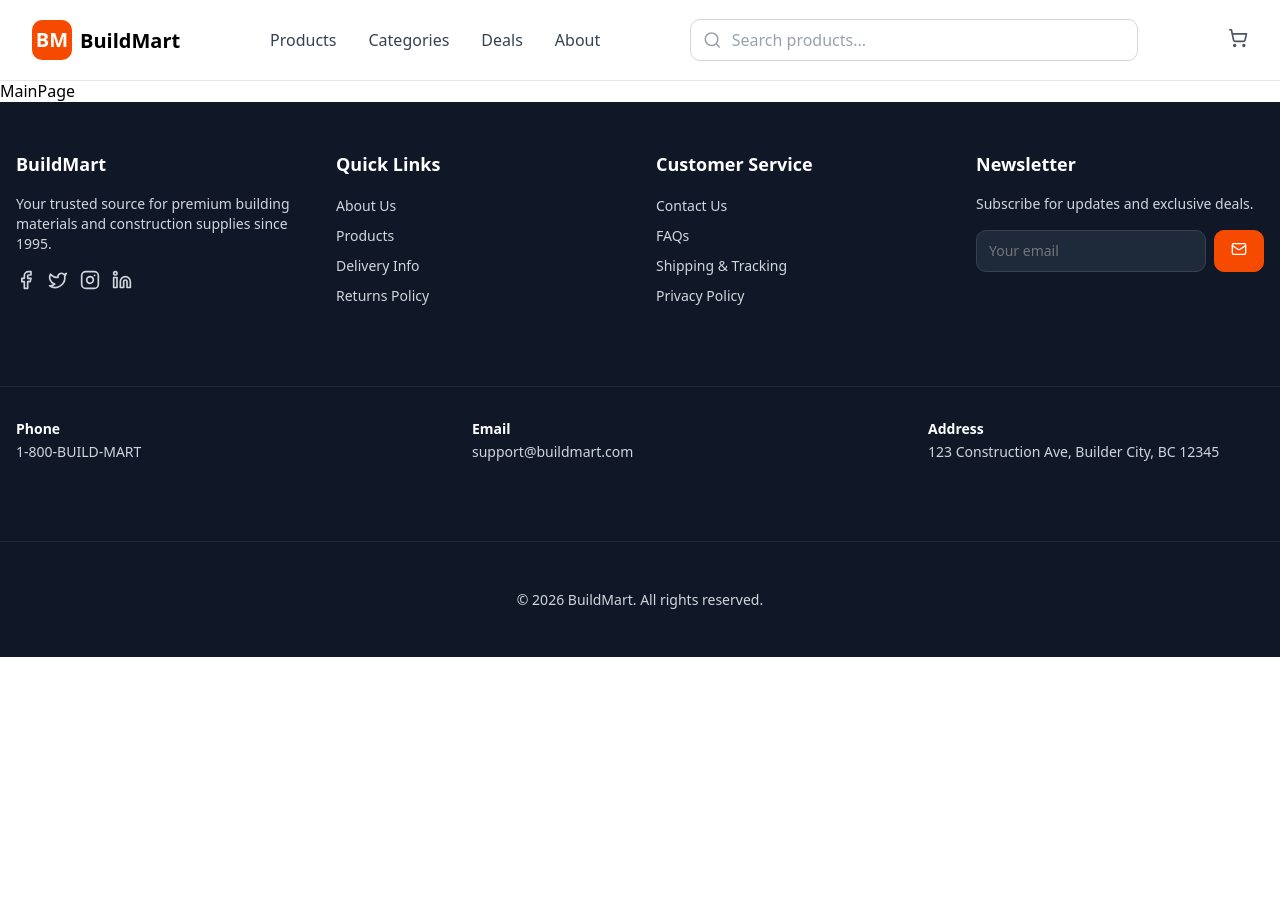
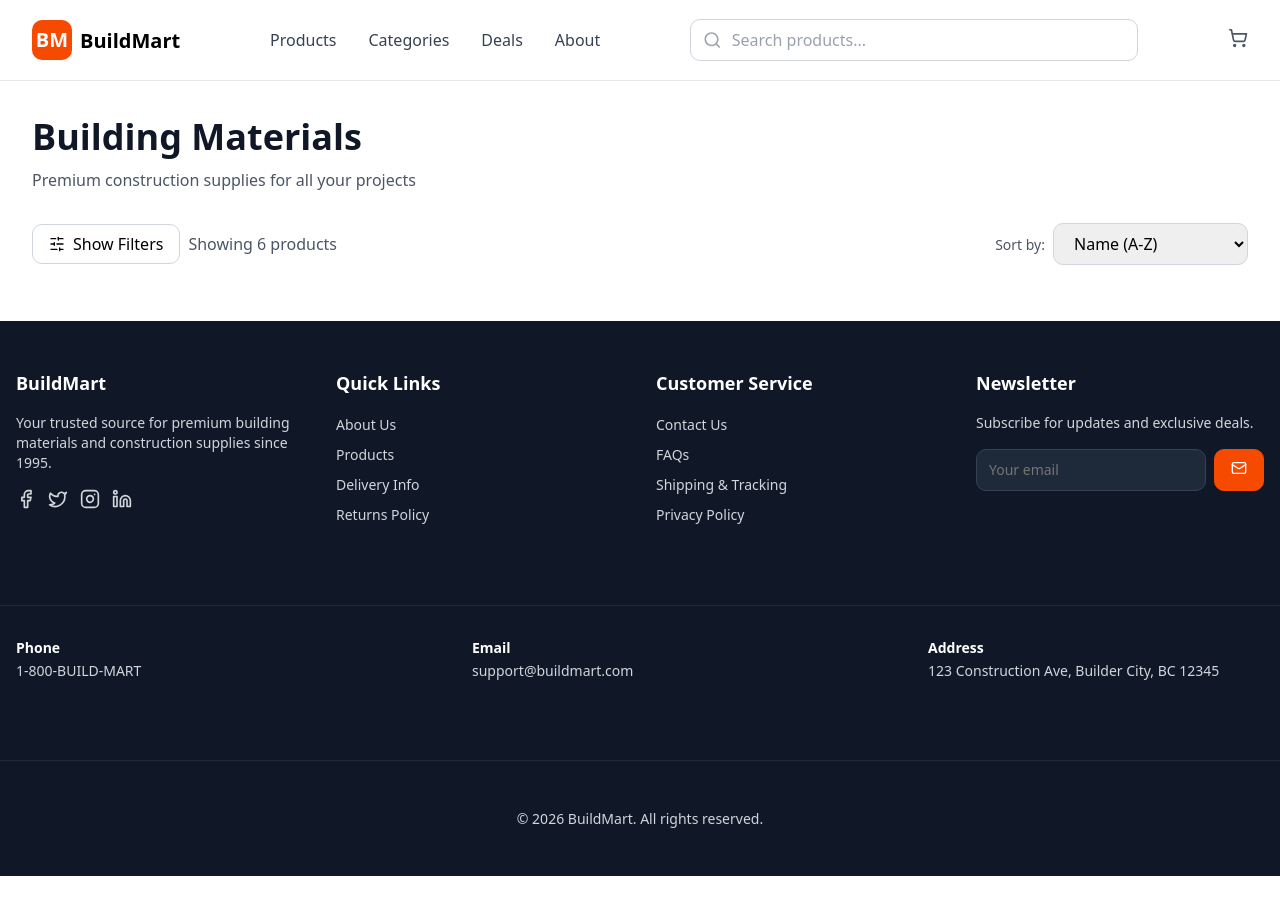
Before and after one commit to hkorrizzz/BuildMart, a React (Vite) app in the folder BuildMart/: page / in a window 1280 px wide. Before the commit the page ends 800 px from the top, so only its background shows below. Built offline with nearby package versions, Linux system fonts and the light colour scheme.

Commit message:
feat(ui): implement filter panel

```diff
--- a/BuildMart/package.json
+++ b/BuildMart/package.json
@@ -10,6 +10,9 @@
     "preview": "vite preview"
   },
   "dependencies": {
+    "@emotion/react": "^11.14.0",
+    "@emotion/styled": "^11.14.1",
+    "@mui/material": "^7.3.9",
     "react": "^19.2.0",
     "react-dom": "^19.2.0",
     "react-icon": "^1.0.0",
--- /dev/null
+++ b/BuildMart/src/pages/MainPage/MainPage.css
@@ -0,0 +1,182 @@
+.main-container {
+    flex: 1;
+    max-width: var(--container-7xl);
+    margin-inline: auto;
+    padding-block: calc(var(--spacing) * 8);
+    padding-inline: calc(var(--spacing) * 4);
+}
+
+.title{
+    margin-bottom: calc(var(--spacing) * 8);
+}
+.title h1{
+    font-size: var(--text-3xl);
+    font-weight: var(--font-weight-bold);
+    color: var(--color-gray-900);
+    margin-bottom: calc(var(--spacing) * 2);
+
+}
+.title p {
+    color: var(--color-gray-600);
+}
+
+.filters-container{
+    display: flex;
+    flex-direction: column;
+    justify-content: space-between;
+    align-items: flex-start;
+    gap: calc(var(--spacing) * 4);
+    margin-bottom: calc(var(--spacing) * 6);
+}
+.show{
+    display: block;
+}
+.hide-button{
+    display: none;
+}
+.show-filters-section{
+    display: flex;
+    align-items: center;
+    gap: calc(var(--spacing) * 2);
+}
+.show-filters-section button{
+    display: flex;
+    align-items: center;
+    gap: calc(var(--spacing) * 2);
+    padding-inline: calc(var(--spacing) * 4);
+    padding-block: calc(var(--spacing) * 2);
+    border: 1px solid var(--color-gray-300);
+    border-radius: var(--radius);
+    background-color: white;
+    font-size: 16px;
+    font-weight: 500;
+}
+.show-filters-section button:hover{
+    background-color: var(--color-gray-50);
+}
+.show-filters-section p{
+    color: var(--color-gray-600);
+}
+.sort-by-container{
+    position: relative;
+}
+.sort-by-container label {
+    font-size: var(--text-sm);
+    color: var(--color-gray-600);
+    margin-right: calc(var(--spacing) * 2);
+    font-weight: 500;
+    line-height: 20px;
+}
+.sort-by-container select{
+    padding-inline: calc(var(--spacing) * 4);
+    padding-block: calc(var(--spacing) * 2);
+    border: 1px solid var(--color-gray-300);
+    cursor: pointer;
+    border-radius: var(--radius);
+    font-size: 16px;
+    outline: none;
+}
+.sort-by-container select:focus {
+    outline: 3px solid var(--color-orange-500);
+}
+
+
+.open-filters-container{
+    background-color: var(--color-white);
+    border: 1px solid var(--color-gray-200);
+    border-radius: var(--radius);
+    margin-bottom: calc(var(--spacing) * 6);
+    padding: calc(var(--spacing) * 6);
+}
+.open-filters-flex{
+    display: flex;
+    gap: calc(var(--spacing) * 8);
+    flex-direction: column;
+}
+.open-filters-title{
+    font-weight: var(--font-weight-semibold);
+    margin-bottom: calc(var(--spacing) * 3);
+}
+
+
+.rating-block{
+    flex: 1;
+}
+.rating-block-flex{
+    display: flex;
+    flex-wrap: wrap;
+    gap: calc(var(--spacing) * 4);
+}
+.rating-block-element{
+    display: flex;
+    flex-wrap: wrap;
+    gap: calc(var(--spacing) * 2);
+}
+.rating-block-element label{
+    display: flex;
+    align-items: center;
+    gap: calc(var(--spacing) * 2);
+    font-size: var(--text-sm);
+    line-height: 14px;
+    font-weight: var(--font-weight-medium);
+}
+
+.range-block{
+    flex:1;
+}
+.open-filters-price{
+    display: flex;
+    justify-content: space-between;
+    color: var(--color-gray-600);
+    font-size: var(--text-sm);
+    line-height: 20px;
+}
+
+.clear-button{
+    display: flex;
+    align-items: flex-end;
+}
+.clear-button button{
+    padding-inline: calc(var(--spacing) * 6);
+    padding-block: calc(var(--spacing) * 2);
+    font-size: var(--text-sm);
+    line-height: 20px;
+    font-weight: 500;
+    color: var(--color-orange-600);
+    border: 1px solid var(--color-orange-600);
+    border-radius: var(--radius);
+    background-color: var(--color-white);
+    transition: all 0.2s ease;
+
+}
+.clear-button button:hover{
+    color:var(--color-orange-700);
+    border: 1px solid var(--color-orange-700);
+    background-color: var(--color-orange-50);
+}
+
+
+
+@media(min-width: 48rem){
+    .main-container {
+        padding-inline: calc(var(--spacing) * 6);
+    }
+    .title h1   {
+        font-size: var(--text-4xl);
+    }
+
+    .filters-container{
+        flex-direction: row;
+        align-items: center;
+    }
+    .open-filters-flex{
+        flex-direction: row;
+    }
+}
+
+@media(min-width: 64rem){
+    .main-container {
+        padding-inline: calc(var(--spacing) * 8);
+    }
+
+}
--- a/BuildMart/src/pages/MainPage/MainPage.jsx
+++ b/BuildMart/src/pages/MainPage/MainPage.jsx
@@ -1,5 +1,115 @@
+import { LuSlidersHorizontal } from "react-icons/lu";
+import { Slider } from '@mui/material';
+import { Checkbox } from '@mui/material';
+
+import { useState } from "react";
+
+import "./MainPage.css"
+import "./react_MuiSlider.css"
+import "./react_MuiCheckbox.css"
+
 export const MainPage = () => {
+    const [isFiltersOpen, setIsFiltersOpen] = useState(false);
+
+    const [rating5Stars, setRating5Stars] = useState(false);
+    const [rating4Stars, setRating4Stars] = useState(false);
+    const [rating3Stars, setRating3Stars] = useState(false);
+    const checkboxPossibility = (selectedCheckbox) => {
+        setRating5Stars(false);
+        setRating4Stars(false);
+        setRating3Stars(false);
+        switch (selectedCheckbox) {
+            case 5: setRating5Stars(true); break;
+            case 4: setRating4Stars(true); break;
+            case 3: setRating3Stars(true); break;
+        }
+    }
+
+    const [priceRange, setPriceRange] = useState([0, 349.99]);
+    const priceRangeChange = (event, newValue) => {
+        setPriceRange(newValue);
+    }
+
+    const clearAllFilters = () => {
+        setRating5Stars(false);
+        setRating4Stars(false);
+        setRating3Stars(false);
+        setPriceRange([0, 349.99]);
+    }
+
     return (
-        <div>MainPage</div>
+        <div className = "main-container">
+            <div className = "title">
+                <h1>Building Materials</h1>
+                <p>Premium construction supplies for all your projects</p>
+            </div>
+            <div className = "filters-container">
+                <div class = "show-filters-section">
+                    <button onClick={() => setIsFiltersOpen(!isFiltersOpen)}>
+                        <LuSlidersHorizontal />
+                        {isFiltersOpen ? 'Hide Filters' : 'Show Filters'}
+                    </button>
+                    <p>Showing 6 products</p>
+                </div>
+                <div class = "sort-by-container">
+                    <label>Sort by:</label>
+                    <select>
+                        <option value="name-asc">Name (A-Z)</option>
+                        <option value="price-asc">Price (Low to High)</option>
+                        <option value="price-desc">Price (High to Low)</option>
+                    </select>
+                </div>
+            </div>
+            <div className = {`open-filters-container ${isFiltersOpen ? 'show' : 'hide-button'}`}>
+                <div class = "open-filters-flex">
+                    <div class = "rating-block">
+                        <h3 class = "open-filters-title">Minimum Rating</h3>
+                        <div class = "rating-block-flex">
+                            <div class = "rating-block-element">
+                                    <Checkbox
+                                        defaultChecked size="small"
+                                        checked = {rating5Stars}
+                                        onChange={() => checkboxPossibility(5)}
+                                    />
+                                    <label>5+ Stars</label>
+                                </div>
+                                <div class = "rating-block-element">
+                                    <Checkbox
+                                        defaultChecked size="small"
+                                        checked = {rating4Stars}
+                                        onChange={() => checkboxPossibility(4)}
+                                    />
+                                    <label>4+ Stars</label>
+                                </div>
+                                <div class = "rating-block-element">
+                                    <Checkbox
+                                        defaultChecked size="small"
+                                        checked = {rating3Stars}
+                                        onChange={() => checkboxPossibility(3)}
+                                    />
+                                    <label>3+ Stars</label>
+                            </div>
+                        </div>
+                    </div>
+                    <div class = "range-block">
+                        <h3 class = "open-filters-title">Price Range</h3>
+                        <Slider
+                            onChange={priceRangeChange}
+                            value = {priceRange}
+                            min={0}
+                            max={349.99}
+                            step={10}
+                        />
+                        <div class = "open-filters-price">
+                            <span>${priceRange[0]}</span>
+                            <span>${priceRange[1]}</span>
+                        </div>
+                    </div>
+                    <div class = "clear-button">
+                        <button onClick={clearAllFilters}>Clear All Filters</button>
+                    </div>
+                </div>
+            </div>
+        </div>
     );
 }
--- /dev/null
+++ b/BuildMart/src/pages/MainPage/react_MuiCheckbox.css
@@ -0,0 +1,11 @@
+.rating-block .MuiCheckbox-root {
+    padding: 0;
+    margin: 0;
+    height: 16px;
+    width: 16px;
+
+}
+
+.rating-block .MuiCheckbox-root.Mui-checked {
+    color: var(--color-black);
+}
--- /dev/null
+++ b/BuildMart/src/pages/MainPage/react_MuiSlider.css
@@ -0,0 +1,29 @@
+div .MuiSlider-track {
+    background-color: var(--color-black);
+    height: 16px;
+}
+
+div .MuiSlider-thumb {
+    width: 16px;
+    height: 16px;
+    background-color: var(--color-white);
+    border: 1px solid var(--color-black);
+}
+div .MuiSlider-thumb[data-index="0"] {
+    margin-left: 8px;
+}
+div .MuiSlider-thumb[data-index="1"] {
+    margin-left: -8px;
+}
+div .MuiSlider-thumb.Mui-active {
+    outline: none;
+    box-shadow: none;
+}
+div .MuiSlider-thumb:hover {
+    box-shadow: 0 0 0 4px rgba(175, 175, 175, 0.415);
+}
+
+div .MuiSlider-rail {
+    background-color: #e0e0e0;
+    height: 16px;
+}
```
Also changed, not shown: 1 other file (tests, documents, lock files or other folders).
